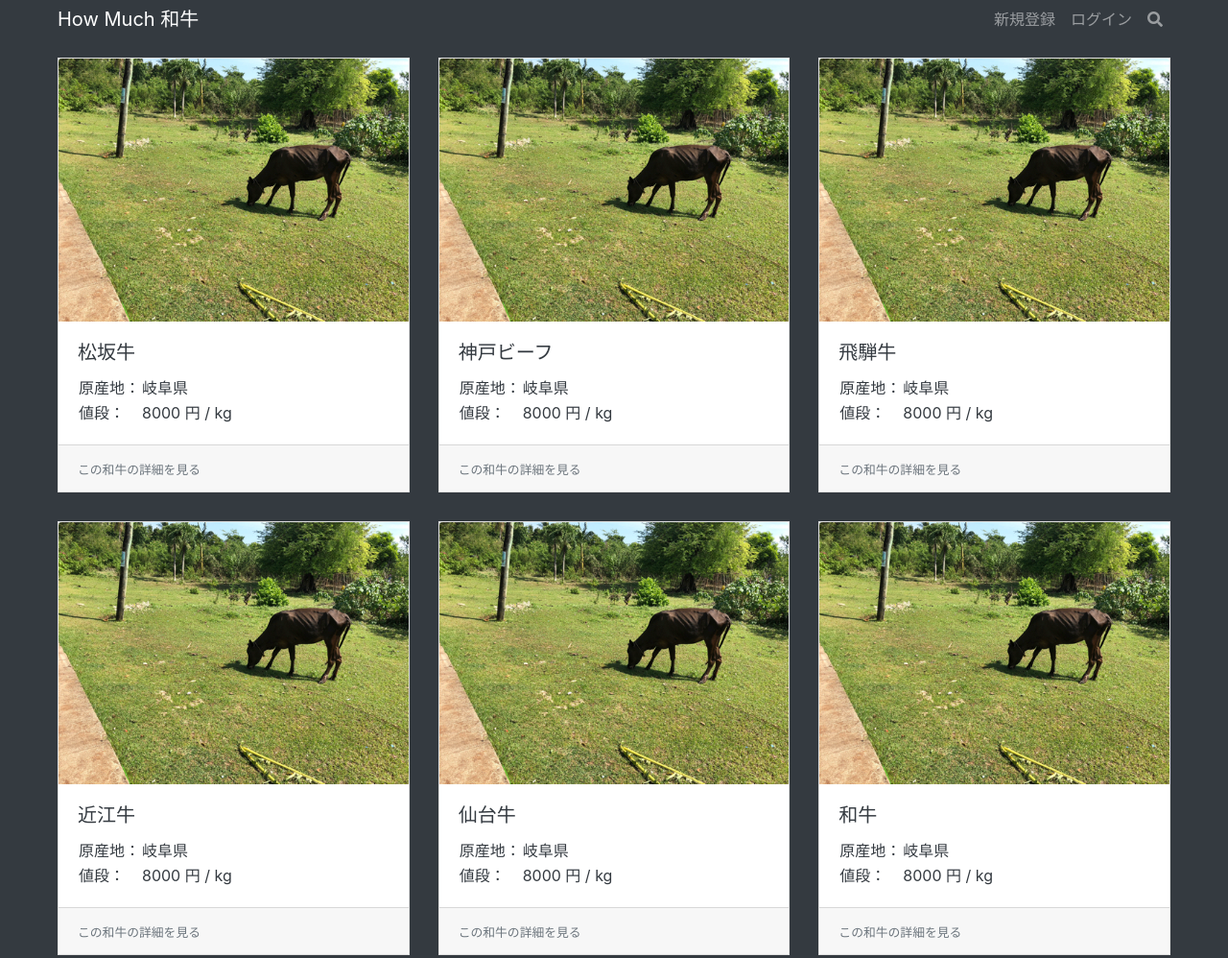
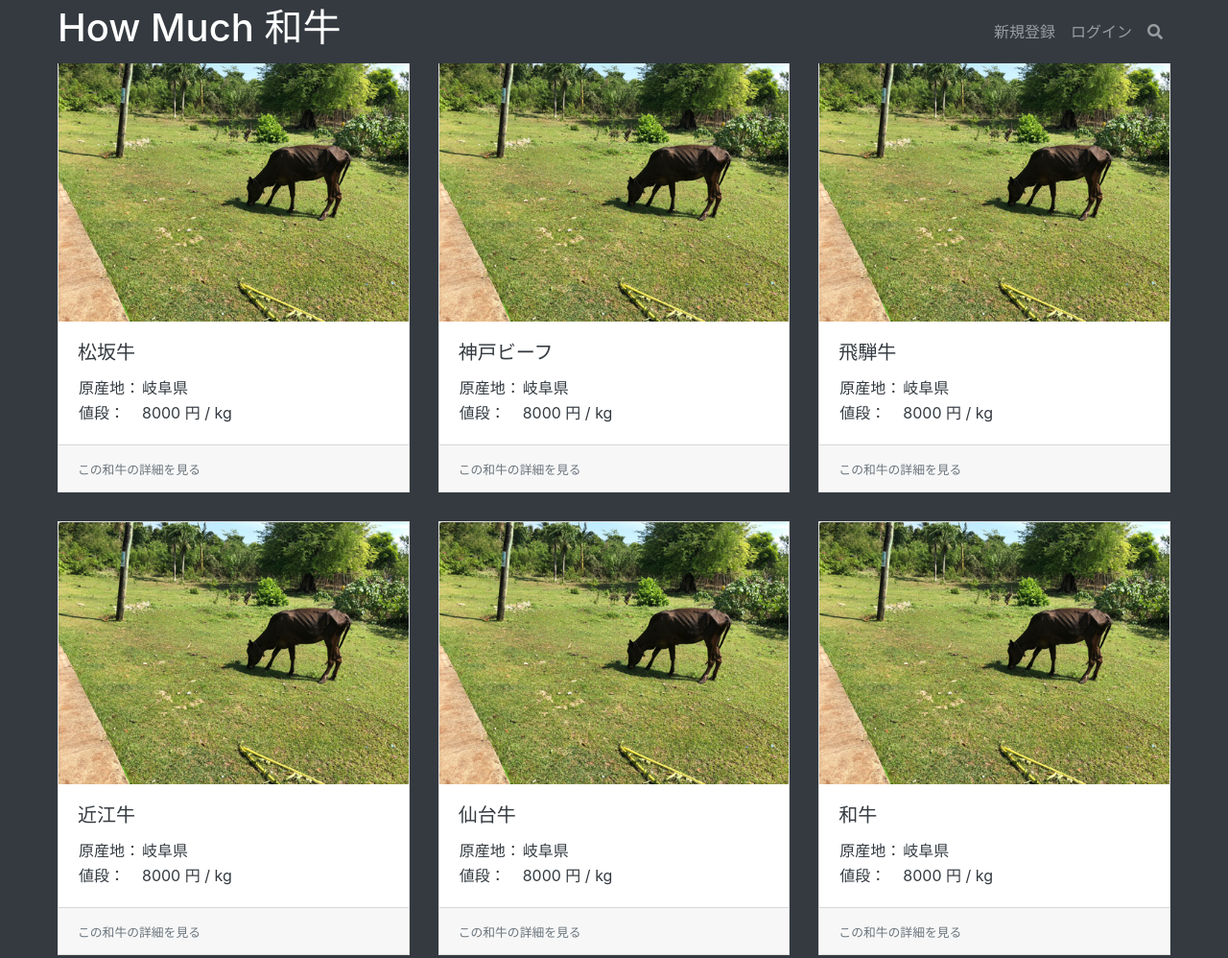
Before and after one commit to kaede1522/wagyu_price, a plain HTML site: page index.html in a window 1280 px wide. Shown: the top 998 px of the page at 96% size. Drawn offline with Linux system fonts and the light colour scheme.

Commit message:
タイトルを大きく編集

```diff
--- a/index.html
+++ b/index.html
@@ -17,7 +17,7 @@
   </div>
 
   <nav class="navbar navbar-expand-sm bg-dark navbar-dark fixed-top content-width">
-    <span class="navbar-brand mr-auto navbar-brand-center">How Much 和牛</span>
+    <span class="navbar-brand mr-auto navbar-brand-center"><h1>How Much 和牛</h1></span>
     <ul class="navbar-nav">
       <li class="nav-item d-none d-sm-block">
         <a class="nav-link" href="#">新規登録</a>
```
